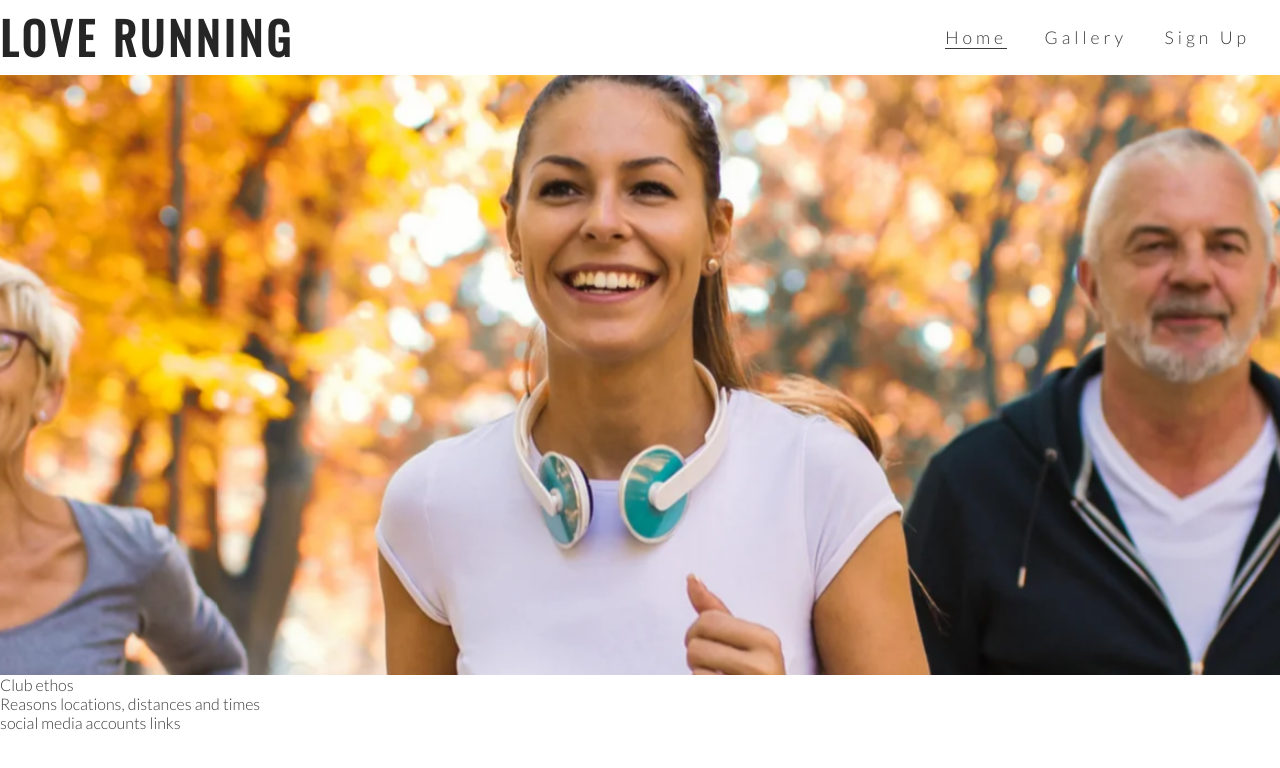
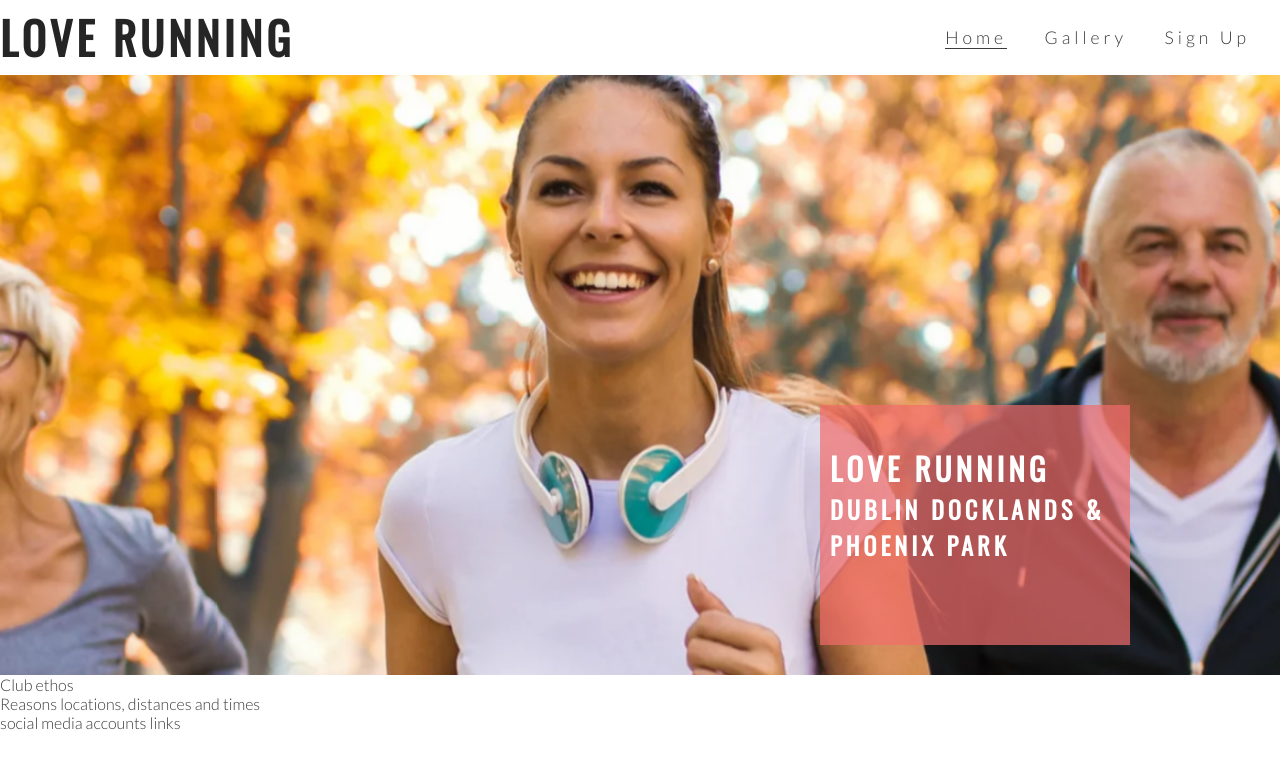
Before and after one commit to ShaneCDev/love-running, a plain HTML site: page index.html in a window 1280 px wide. Drawn offline with nearby package versions, Linux system fonts and the light colour scheme.

Commit message:
add cover text and style

```diff
--- a/assets/css/style.css
+++ b/assets/css/style.css
@@ -60,12 +60,18 @@ h1, h2 {
     border-bottom: 1px solid #3a3a3a;
 }
 
-/*  hero image  */
+/*  hero image and cover text */
 
 #hero-outer {
     height: 600px;
     width: 100%;
     overflow: hidden;
+
+    position: relative;
+}
+
+#cover-text, #cover-text h2 {
+    color: #fff;
 }
 
 #hero-image {
@@ -88,3 +94,23 @@ h1, h2 {
         transform: scale(1.1);
     }
 }
+
+#cover-text {
+    font-size: 130%;
+    font-family: Oswald, sans-serif;
+    text-transform: uppercase;
+    letter-spacing: 4px;
+
+    width: 300px;
+    height: 200px;
+
+    padding-top: 40px;
+    padding-left: 10px;
+
+    background-color: rgba(241, 109, 107, .7);
+
+    bottom: 30px;
+    right: 150px;
+
+    position: absolute;
+}
--- a/index.html
+++ b/index.html
@@ -34,8 +34,10 @@
         </div>
     </header>
     <section id="hero-outer">
-        <div id="hero-image">
-
+        <div id="hero-image"></div>
+        <div id="cover-text">
+            <h2>Love Running</h2>
+            <h3>Dublin Docklands & Phoenix Park</h3>
         </div>
     </section>
     <section>
```
